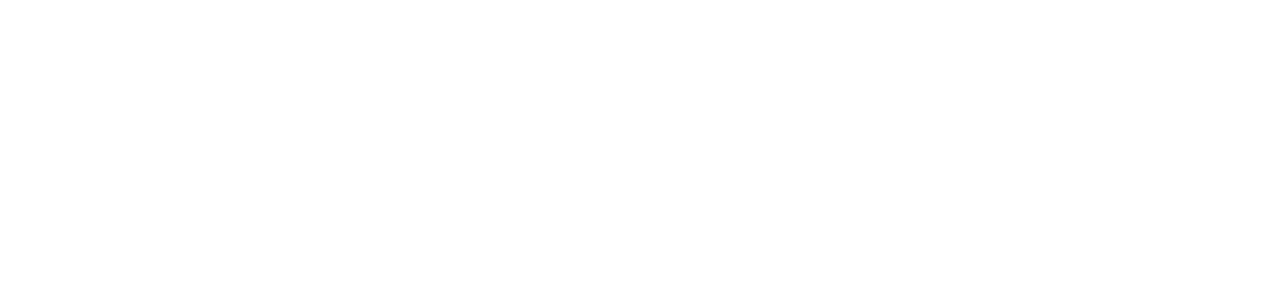
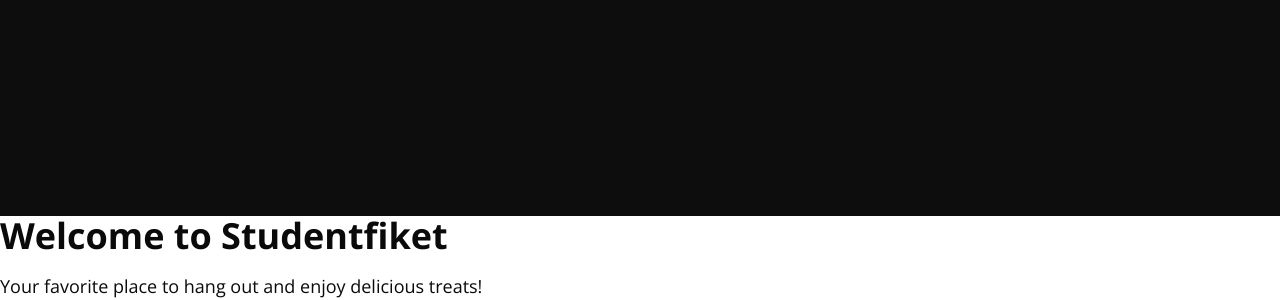
Before and after one commit to Studentfiket/studentfiket, a Next.js app: page / in a window 1280 px wide. Before the commit this address had no page. Shown: the part 584-884 px from the top of the page. Before the commit the page ends 800 px from the top, so only its background shows below. Built offline with nearby package versions, Linux system fonts and the light colour scheme.

Commit message:
started on the homepage

```diff
--- a/app/admin/dataTable.tsx
+++ b/app/admin/dataTable.tsx
@@ -62,7 +62,7 @@
     <Table>
       <TableHeader>
         <TableRow>
-          <TableHead className="sm:w-[120px] sm:block hidden">Namn</TableHead>
+          <TableHead className={`font-medium ${isUserData && 'sm:table-cell hidden'}`}>Namn</TableHead>
           {isUserData && <TableHead>LiuId</TableHead>}
           <TableHead className="text-right">Jobbade pass</TableHead>
         </TableRow>
@@ -70,7 +70,7 @@
       <TableBody>
         {tableData.map((data, index) => (
           <TableRow key={data.name} className={index % 2 === 0 ? "bg-gray-50" : ""}>
-            <TableCell className="font-medium sm:block hidden">{data.name}</TableCell>
+            <TableCell className={`font-medium ${isUserData && 'sm:block hidden'}`}>{data.name}</TableCell>
             {isUserData && <TableCell>{data.liuId}</TableCell>}
             <TableCell className="text-right">{data.nrOfShifts}</TableCell>
           </TableRow>
--- a/app/page.tsx
+++ b/app/page.tsx
@@ -1,11 +1,16 @@
-import { redirect } from 'next/navigation';
+// import Image from 'next/image';
 
 export default function Home() {
-  redirect("/login");
+  return (
+    <main className='h-full'>
+      <div className='bg-dark h-screen'>
+        {/* TODO: Add a background image to the div below */}
+        <div className="w-full h-full p-7 bg-[url:]">
+        </div>
+        <h1 className="text-4xl font-bold mb-4">Welcome to Studentfiket</h1>
+        <p className="text-lg mb-8">Your favorite place to hang out and enjoy delicious treats!</p>
 
-  return (
-    <div>
-
-    </div>
+      </div>
+    </main>
   );
 }
--- a/tailwind.config.ts
+++ b/tailwind.config.ts
@@ -10,6 +10,11 @@
 	theme: {
 		extend: {
 			colors: {
+				bright: '#F2F2F2',
+				dark: '#0D0D0D',
+				coffeeBright: '#8C533E',
+				coffeeDark: '##401C0F',
+				redAccent: '#A62F03',
 				grayedOut: '#cdcdcd',
 				shift: {
 					booked: '#2C331E',
```
Also changed, not shown: public/coffee.jpg (added), public/fb-banner.jpg (added).
